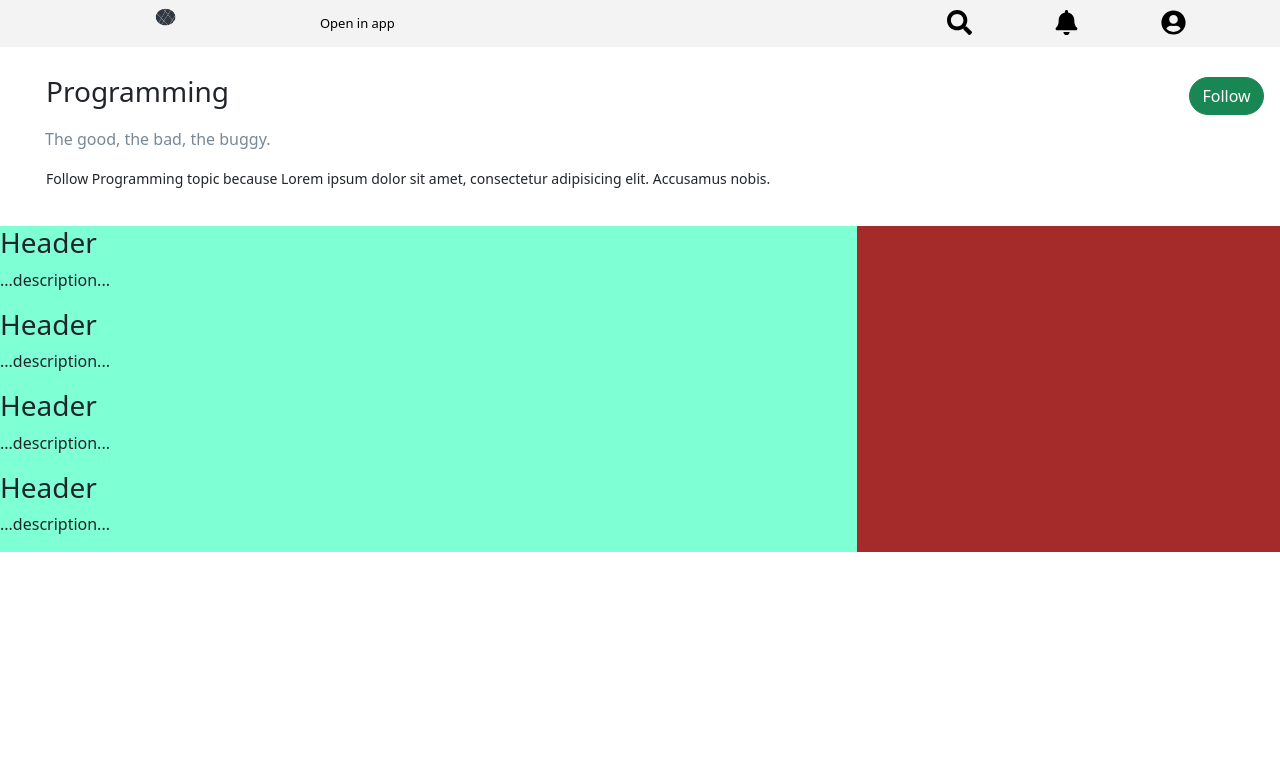
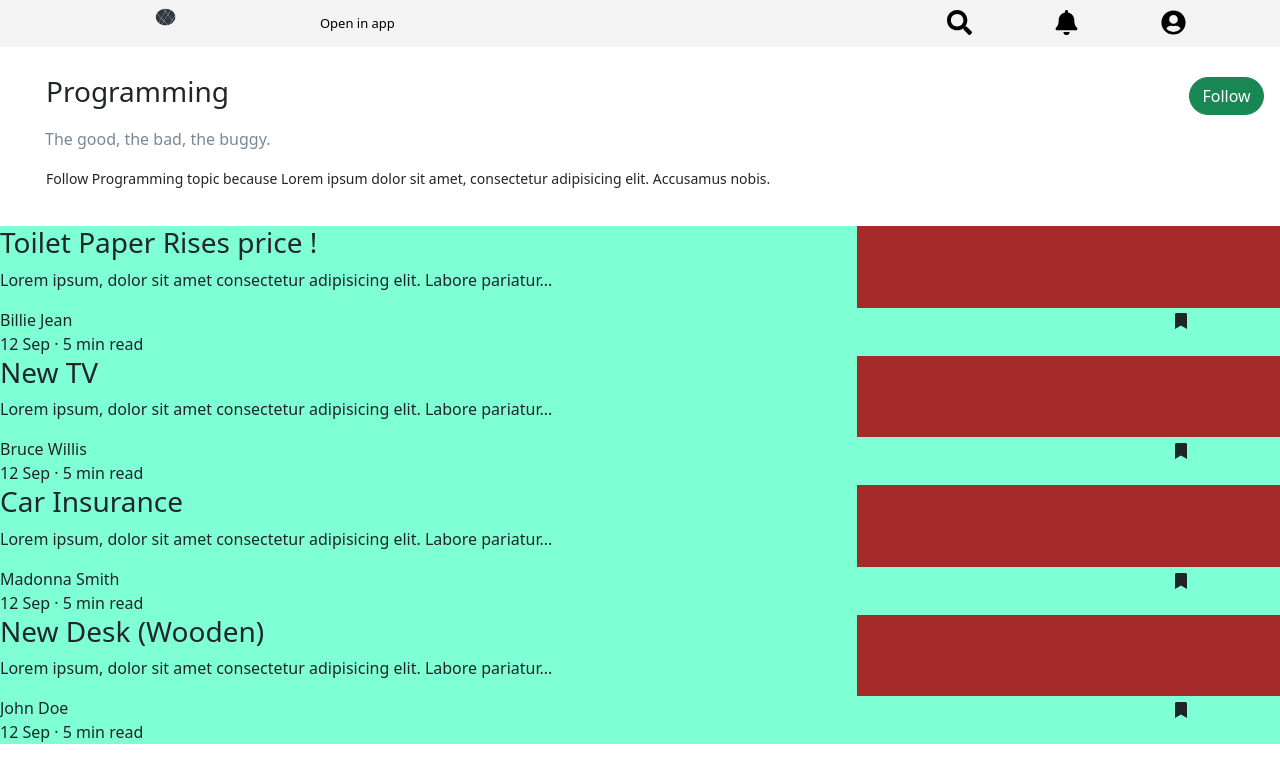
Before and after one commit to Reddah14/replica-mediumWebsite, a React (Create React App) app: page / in a window 1280 px wide. Shown: the top 782 px of the page. Built offline with nearby package versions, Linux system fonts and the light colour scheme.

Commit message:
refactor JSX for newsArticle component

```diff
--- a/src/components/NewsArticle/NewsArticle.jsx
+++ b/src/components/NewsArticle/NewsArticle.jsx
@@ -1,16 +1,24 @@
 import React from "react";
 
 import "./NewsArticle.scss";
+import { FaBookmark } from "react-icons/fa";
 
-const NewsArticle = () => {
+
+const NewsArticle = (props) => {
   return (
     <article className="row news-article">
       <div className="col-8">
-        <h3 className="news-article__header">Header</h3>
-        <p className="news-article__description">...description...</p>
+        <h3 className="news-article__header">{props.title}</h3>
+        <p className="news-article__description">{props.description}</p>
       </div>
       <div className="col-4 news-article__image">
-        <img src="" alt="" />
+      </div>
+      <div className="row news-footer">
+          <div
+            className="col-11">{props.author}
+            <div> 12 Sep · 5 min read</div>
+          </div>
+          <div className="col-1 bookmark-icon"><FaBookmark /></div>
       </div>
     </article>
   )
```
